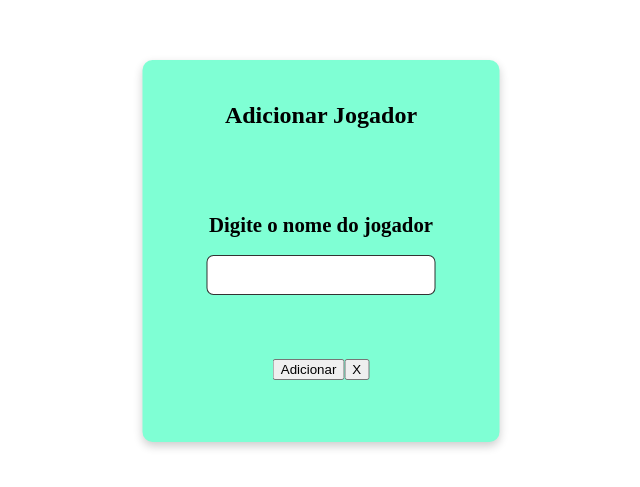
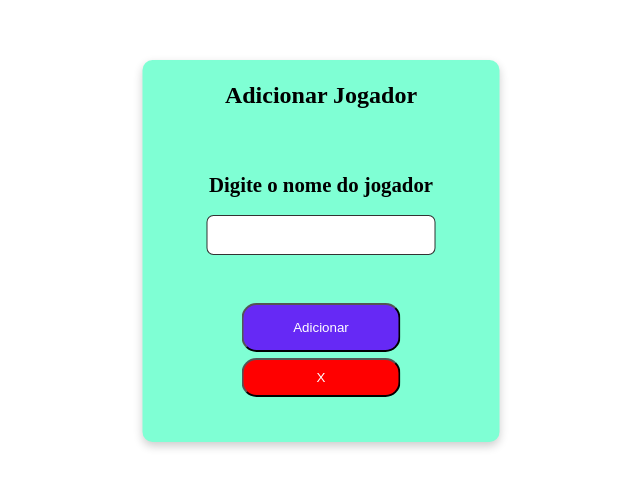
Before and after one commit to gabrielsndev/fila-volei-app, an Angular app: page / in a window 1280 px wide. Shown: the part 149-636 px from the top of the page, without its empty margins (319-959 px from the left). Built offline with nearby package versions, Linux system fonts and the light colour scheme.

Commit message:
adicionando os botões ao componente

```diff
--- a/src/app/components/adicionar-jogador/adicionar-jogador.component.css
+++ b/src/app/components/adicionar-jogador/adicionar-jogador.component.css
@@ -41,3 +41,27 @@
     border: 1px solid rgb(0, 0, 0, 0.8);
 
 }
+
+.button-group{
+    height: 100px;
+    display: flex;
+    flex-direction: column;
+    justify-content: space-around;
+
+}
+
+.confirm{
+    padding: 15px 50px;
+    background-color: rgb(102, 41, 245);
+    border-radius: 15px;
+    color: white;
+    cursor: pointer;
+}
+
+.close{
+    padding: 10px 35px;
+    background-color: red;
+    border-radius: 15px;
+    color: white;
+    cursor: pointer;
+}
```
